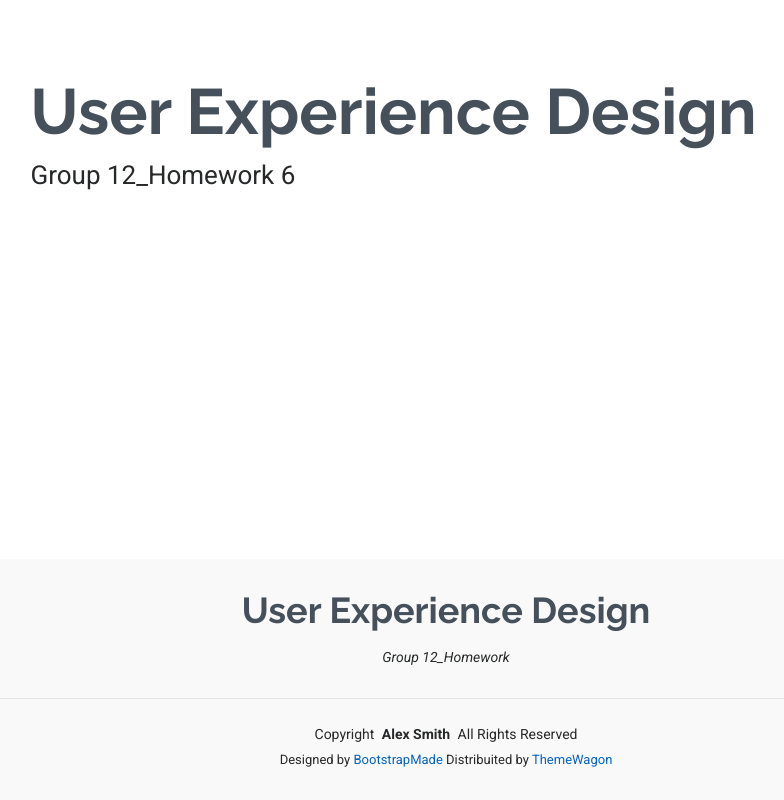
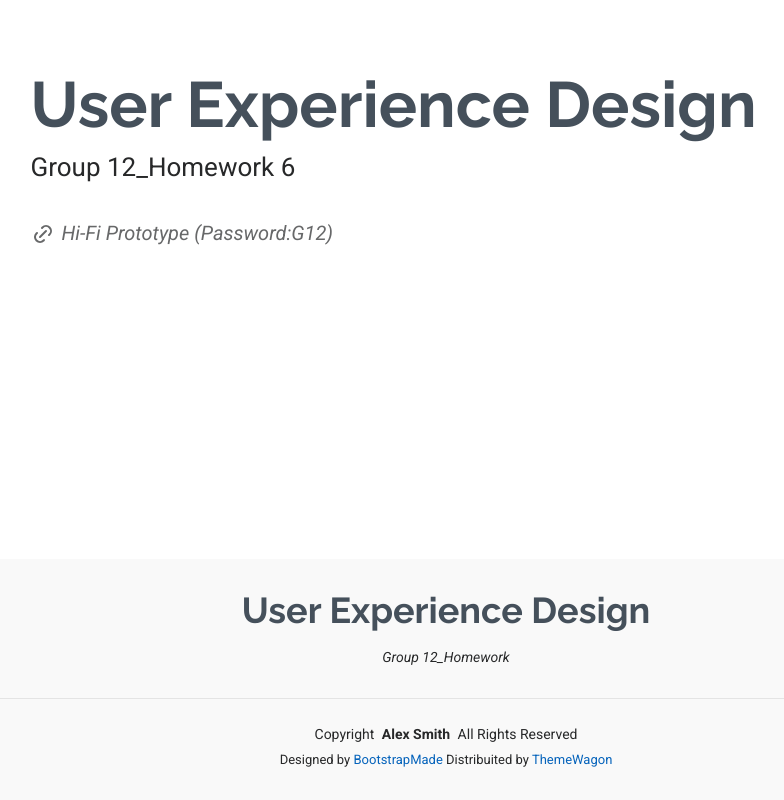
Before and after one commit to iyumili0631/UX_G12, a plain HTML site: page index.html in a window 1280 px wide. Shown: the part 4241-5041 px from the top of the page, without its empty margins (194-978 px from the left). Drawn offline with Linux system fonts and the light colour scheme.

Commit message:
Update index.html

```diff
--- a/index.html
+++ b/index.html
@@ -193,7 +193,9 @@
             <h2>User Experience Design</h2>
             <p>Group 12_Homework 6</p>
             <div class="social-links">
-              <a href="#"><i class="bi"></i></a>
+              <p><a href="https://www.figma.com/proto/hc9OMufcgwpdhRF2uYm1nM/UX?node-id=161-153&starting-point-node-id=161%3A153&t=UlFlcvLk4DzY6fmc-1">
+                <i class="bi"><svg  xmlns="http://www.w3.org/2000/svg"  width="26"  height="26"  viewBox="0 0 26 26"  fill="none"  stroke="currentColor"  stroke-width="2"  stroke-linecap="round"  stroke-linejoin="round"  class="icon icon-tabler icons-tabler-outline icon-tabler-link">
+                  <path stroke="none" d="M0 0h24v24H0z" fill="none"/><path d="M9 15l6 -6" /><path d="M11 6l.463 -.536a5 5 0 0 1 7.071 7.072l-.534 .464" /><path d="M13 18l-.397 .534a5.068 5.068 0 0 1 -7.127 0a4.972 4.972 0 0 1 0 -7.071l.524 -.463" /></svg> Hi-Fi Prototype (Password:G12)</i></a></p>
             </div>
           </div>
         </div>
```
